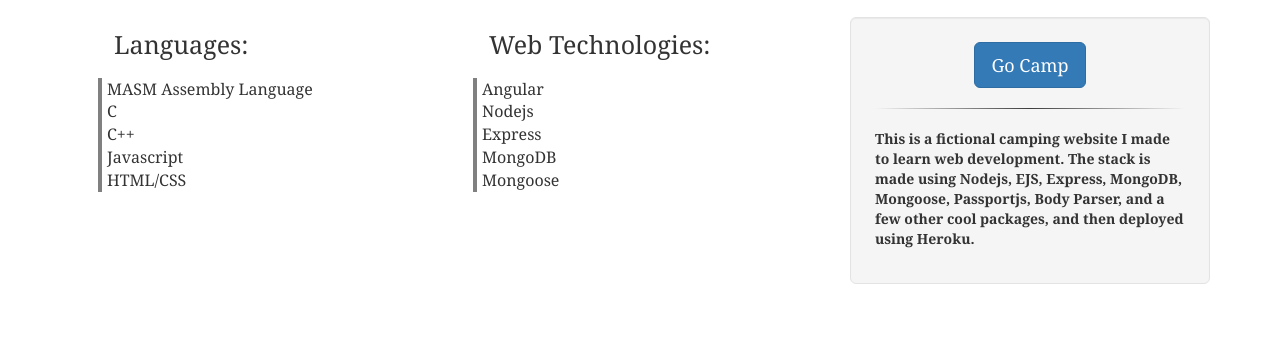
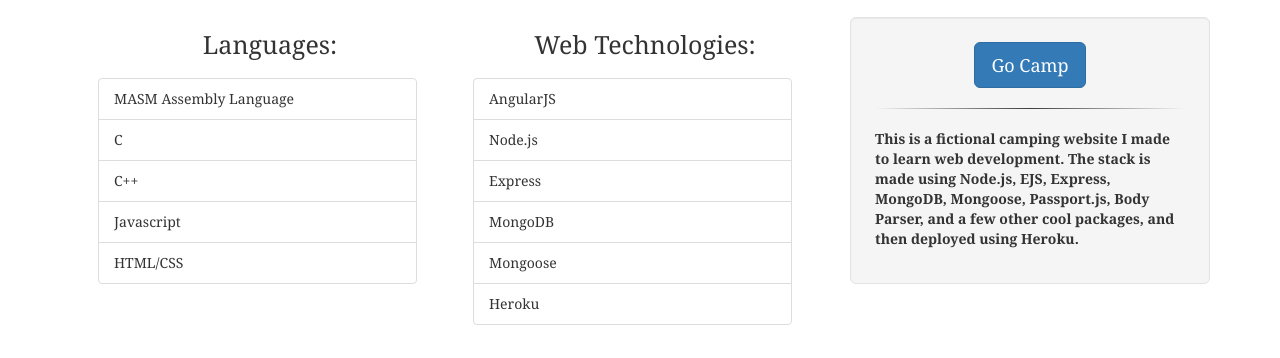
Before and after one commit to ajscimone/ajscimone.github.io, a plain HTML site: page index.html in a window 1280 px wide. Shown: the part 531-889 px from the top of the page. Before the commit the page ends 815 px from the top, so only its background shows below. Drawn offline with nearby package versions, Linux system fonts and the light colour scheme.

Commit message:
List change
Changed my list to bootstrap components

```diff
--- a/assets/css/app.css
+++ b/assets/css/app.css
@@ -24,19 +24,19 @@ h2{
 }
 
 h5{
-	text-align: left;
+	text-align: center;
 	padding-left: 25px;
 	font-size: 25px;
 }
 
-.bullets{
+/*.bullets{
 	list-style: none;
 	font-size: 16px;
 	text-align: left;
 	padding-left: 5px;
 	border-left: 4px solid grey;
 
-}
+}*/
 
 hr {
     border: 0;
--- a/index.html
+++ b/index.html
@@ -68,12 +68,12 @@
   				<div class="thumbnail">
    					<h5>Languages:</h5>
   					<div class="caption">
-		  				<ul class = "bullets">
-				  			<li>MASM Assembly Language</li>
-				  			<li>C</li>
-				  			<li>C++</li>
-				  			<li>Javascript</li>
-				  			<li>HTML/CSS</li>
+		  				<ul class="list-group">
+				  			<li class="list-group-item">MASM Assembly Language</li>
+				  			<li class="list-group-item">C</li>
+				  			<li class="list-group-item">C++</li>
+				  			<li class="list-group-item">Javascript</li>
+				  			<li class="list-group-item">HTML/CSS</li>
 		  				</ul>
   					</div>
   				</div>
@@ -83,12 +83,13 @@
   				<div class="thumbnail">
    					<h5>Web Technologies:</h5>
   					<div class="caption">
-		  				<ul class = "bullets">
-		  					<li>Angular</li>
-			  				<li>Nodejs</li>
-			  				<li>Express</li>
-			  				<li>MongoDB</li>
-			  				<li>Mongoose</li>
+		  				<ul class="list-group">
+		  					<li class="list-group-item">AngularJS</li>
+			  				<li class="list-group-item">Node.js</li>
+			  				<li class="list-group-item">Express</li>
+			  				<li class="list-group-item">MongoDB</li>
+			  				<li class="list-group-item">Mongoose</li>
+			  				<li class="list-group-item">Heroku</li>
 		  				</ul>
   					</div>
   				</div>
@@ -103,7 +104,7 @@
 								<button class = "btn btn-primary btn-lg"><a href="https://lit-headland-85806.herokuapp.com/">Go Camp</a></button>
 								<hr>
 								<div class="caption">
-									<p >This is a fictional camping website I made to learn web development. The stack is made using Nodejs, EJS, Express, MongoDB, Mongoose, Passportjs, Body Parser, and a few other cool packages, and then deployed using Heroku.</p>
+									<p >This is a fictional camping website I made to learn web development. The stack is made using Node.js, EJS, Express, MongoDB, Mongoose, Passport.js, Body Parser, and a few other cool packages, and then deployed using Heroku.</p>
 								</div>
 						</div>
 				</div>
```
